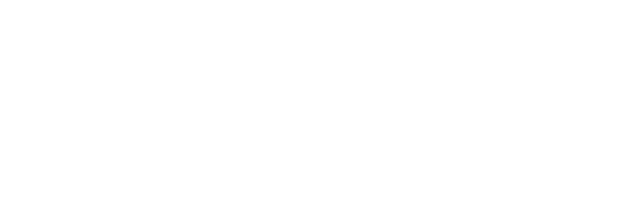
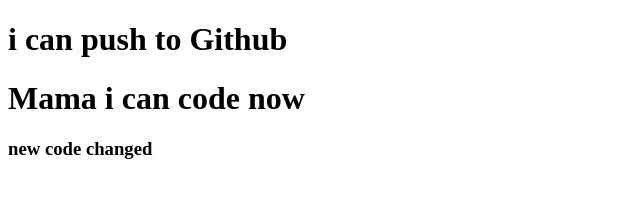
Before and after one commit to Armansheikh5/my.third.repo, a plain HTML site: page index.html in a window 1280 px wide. Shown: the whole page, without its empty margins (0-640 px from the left). Drawn offline with Linux system fonts and the light colour scheme.

Commit message:
added header

```diff
--- a/index.html
+++ b/index.html
@@ -7,6 +7,8 @@
     <title>My Third Github Repo</title>
 </head>
 <body>
-
+    <h1>i can push to Github</h1>
+    <h1>Mama i can code now</h1>
+    <h3>new code changed</h3>
 </body>
 </html>
```
